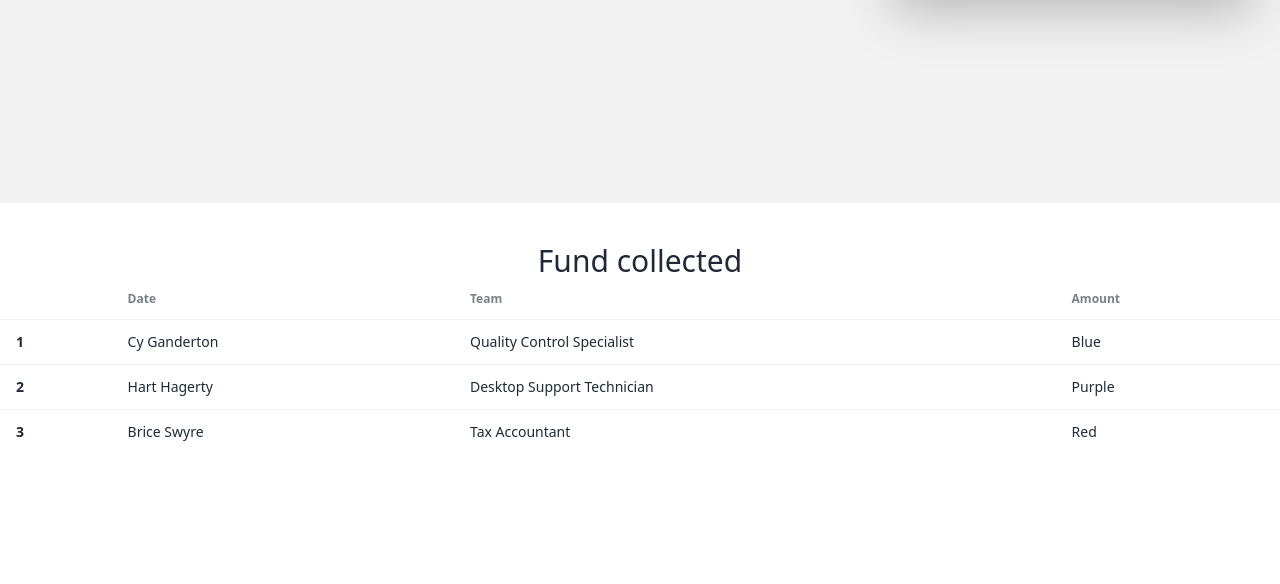
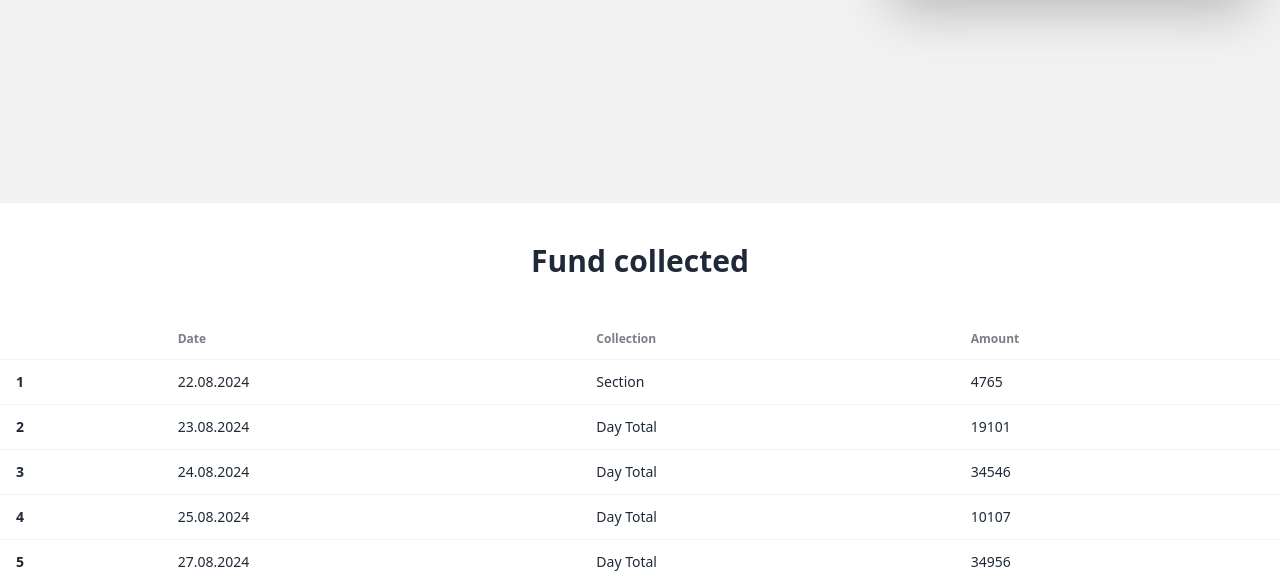
Before and after one commit to Mahadi200/We-are-with-the-flood-victims, a plain HTML site: page index.html in a window 1280 px wide. Shown: the part 2429-3013 px from the top of the page. Before the commit the page ends 2883 px from the top, so only its background shows below. Drawn offline with nearby package versions, Linux system fonts and the light colour scheme.

Commit message:
added collection table

```diff
--- a/index.html
+++ b/index.html
@@ -158,7 +158,7 @@
     <section>
       <div class="container mx-auto">
         <div>
-          <h1 class="text-center text-3xl mt-10">Fund collected</h1>
+          <h1 class="text-center text-3xl mt-10 font-bold  mb-10">Fund collected</h1>
         </div>
         <div class="overflow-x-auto">
           <table class="table">
@@ -167,7 +167,7 @@
               <tr>
                 <th></th>
                 <th>Date</th>
-                <th>Team</th>
+                <th>Collection</th>
                 <th>Amount</th>
               </tr>
             </thead>
@@ -175,23 +175,37 @@
               <!-- row 1 -->
               <tr>
                 <th>1</th>
-                <td>Cy Ganderton</td>
-                <td>Quality Control Specialist</td>
-                <td>Blue</td>
+                <td>22.08.2024</td>
+                <td>Section</td>
+                <td><a
+                    href="https://docs.google.com/spreadsheets/d/1_oLKs5IO17rYiJTmNaKCZ4wJNW0l3uDrOq6GtrzadRc/edit?gid=0#gid=0"
+                    target="_blank">4765</a></td>
               </tr>
               <!-- row 2 -->
               <tr class="hover">
                 <th>2</th>
-                <td>Hart Hagerty</td>
-                <td>Desktop Support Technician</td>
-                <td>Purple</td>
+                <td>23.08.2024</td>
+                <td>Day Total</td>
+                <td>19101</td>
               </tr>
               <!-- row 3 -->
               <tr>
                 <th>3</th>
-                <td>Brice Swyre</td>
-                <td>Tax Accountant</td>
-                <td>Red</td>
+                <td>24.08.2024</td>
+                <td>Day Total</td>
+                <td>34546</td>
+                <!-- row 4 -->
+              <tr>
+                <th>4</th>
+                <td>25.08.2024</td>
+                <td>Day Total</td>
+                <td>10107</td>
+                <!-- row 5 -->
+              <tr>
+                <th>5</th>
+                <td>27.08.2024</td>
+                <td>Day Total</td>
+                <td>34956</td>
               </tr>
             </tbody>
           </table>
```
